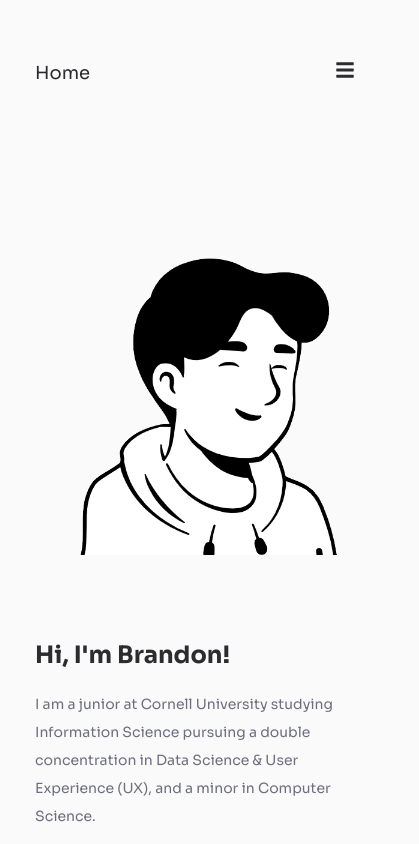
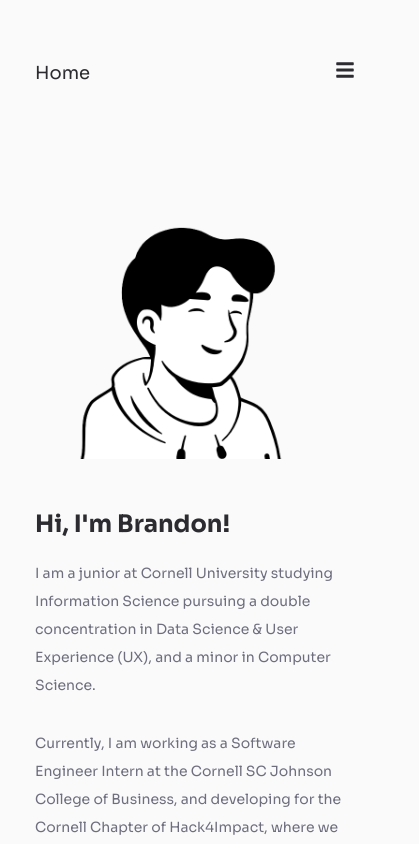
Before and after one commit to brandon-lerit/brandon-lerit.github.io, a React (Create React App) app: page /about in a window 390 px wide. Shown: the top 844 px of the page, 419 px wide, since content can reach past the window. Built offline with nearby package versions, Linux system fonts and the light colour scheme.

Commit message:
About Page Mobile Bug FIxes

```diff
--- a/src/styles/about.css
+++ b/src/styles/about.css
@@ -79,5 +79,13 @@
         border-radius: 0px;
         box-shadow: 0 0 0 #efeff2;
         background-color: transparent;
+        padding: 0;
+        width: 300px;
+        height: auto;
+    }
+
+    .about-img {
+        display: flex;
+        justify-content: center;
     }
 }
```
